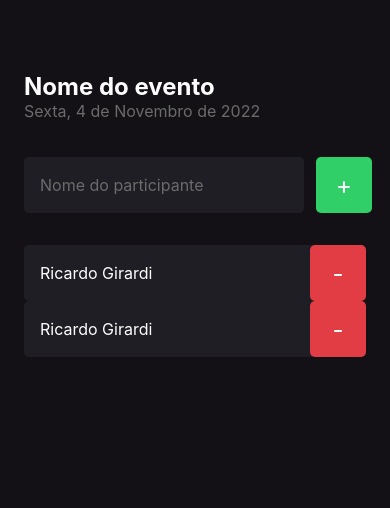
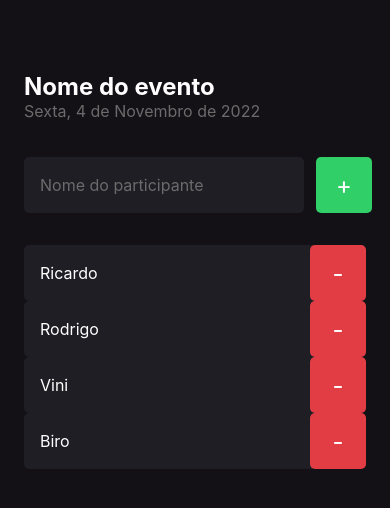
Before and after one commit to girardi1994/Rocketseat-react-native-, a React Native app: screen / in a window 390 px wide. Shown: the top 508 px of the page. Built offline with nearby package versions, Linux system fonts and the light colour scheme.

Commit message:
função remover

```diff
--- a/src/components/Participant/index.tsx
+++ b/src/components/Participant/index.tsx
@@ -1,9 +1,17 @@
 import { View, Text, TouchableOpacity } from "react-native";
 import { styles } from "./styles";
-export function Participant(){
+
+type Props={
+  name: string;
+  onRemove:() => void;
+}
+
+export function Participant({name, onRemove}:Props){
   return(
     <View style={styles.container}>
-      <Text style={styles.name}>Ricardo Girardi</Text>
+      <Text style={styles.name}>
+        {name}
+        </Text>
 
       <TouchableOpacity style={styles.button}>
       <Text style={styles.buttonText}>
--- a/src/screens/Home/index.tsx
+++ b/src/screens/Home/index.tsx
@@ -5,6 +5,10 @@ export default function Home(){
   function handleParticipantAdd(){
     console.log("Você clicou no botão adicionar!")
   }
+  function handleParticipantRemove(name: string){
+console.log(`Você clicou em remover o participante ${name}`);
+  }
+
   return(
     <View style={styles.container}>
 
@@ -25,8 +29,10 @@ export default function Home(){
     </TouchableOpacity>
     </View>
 
-    <Participant />
-    <Participant />
+    <Participant name="Ricardo" onRemove={() => handleParticipantRemove("Ricardo")} />
+    <Participant name="Rodrigo" onRemove={() => handleParticipantRemove("Rodrigo")} />
+    <Participant name="Vini" onRemove={() => handleParticipantRemove("Vini")} />
+    <Participant name="Biro" onRemove={() => handleParticipantRemove("Biro")} />
     </View>
   )
 }
```
